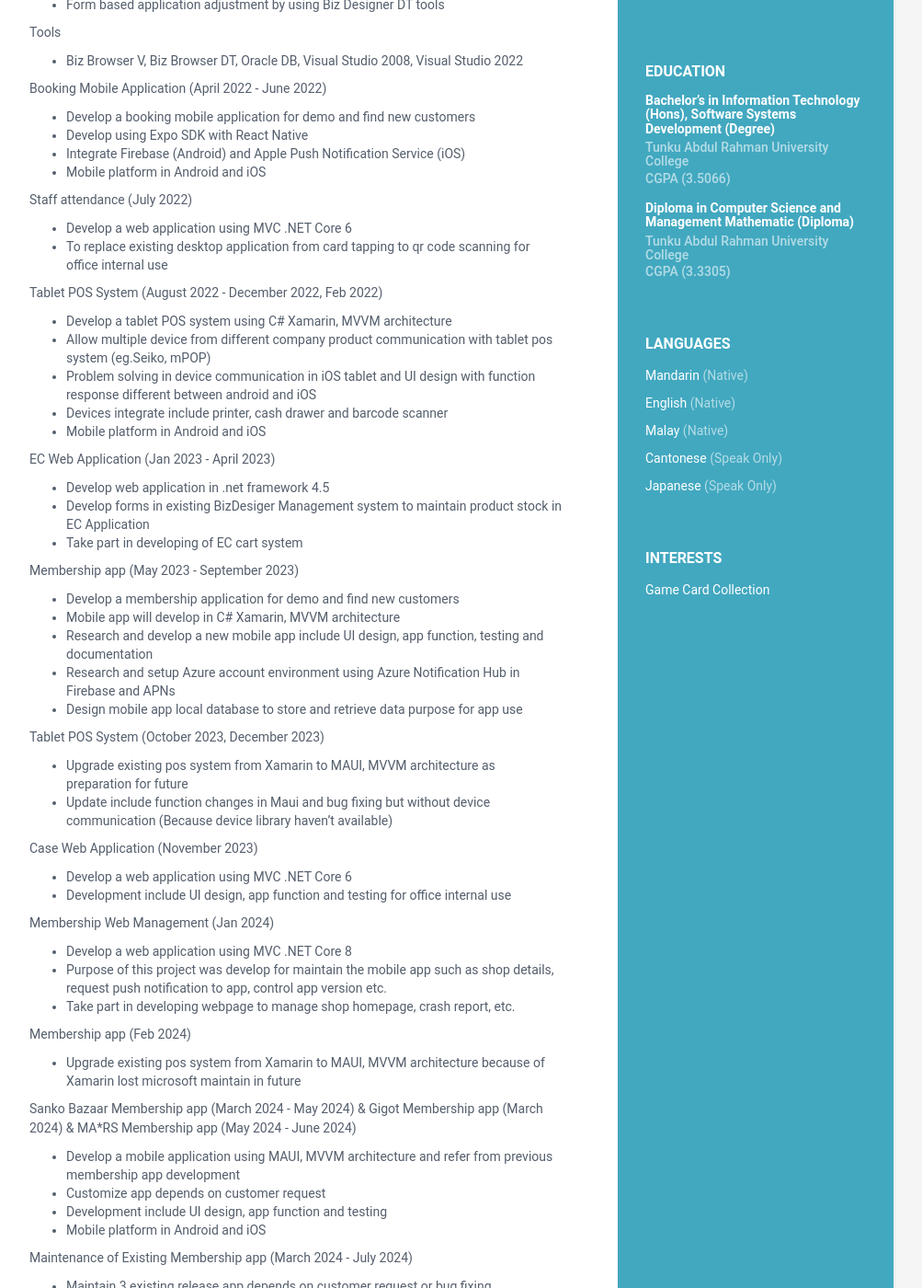
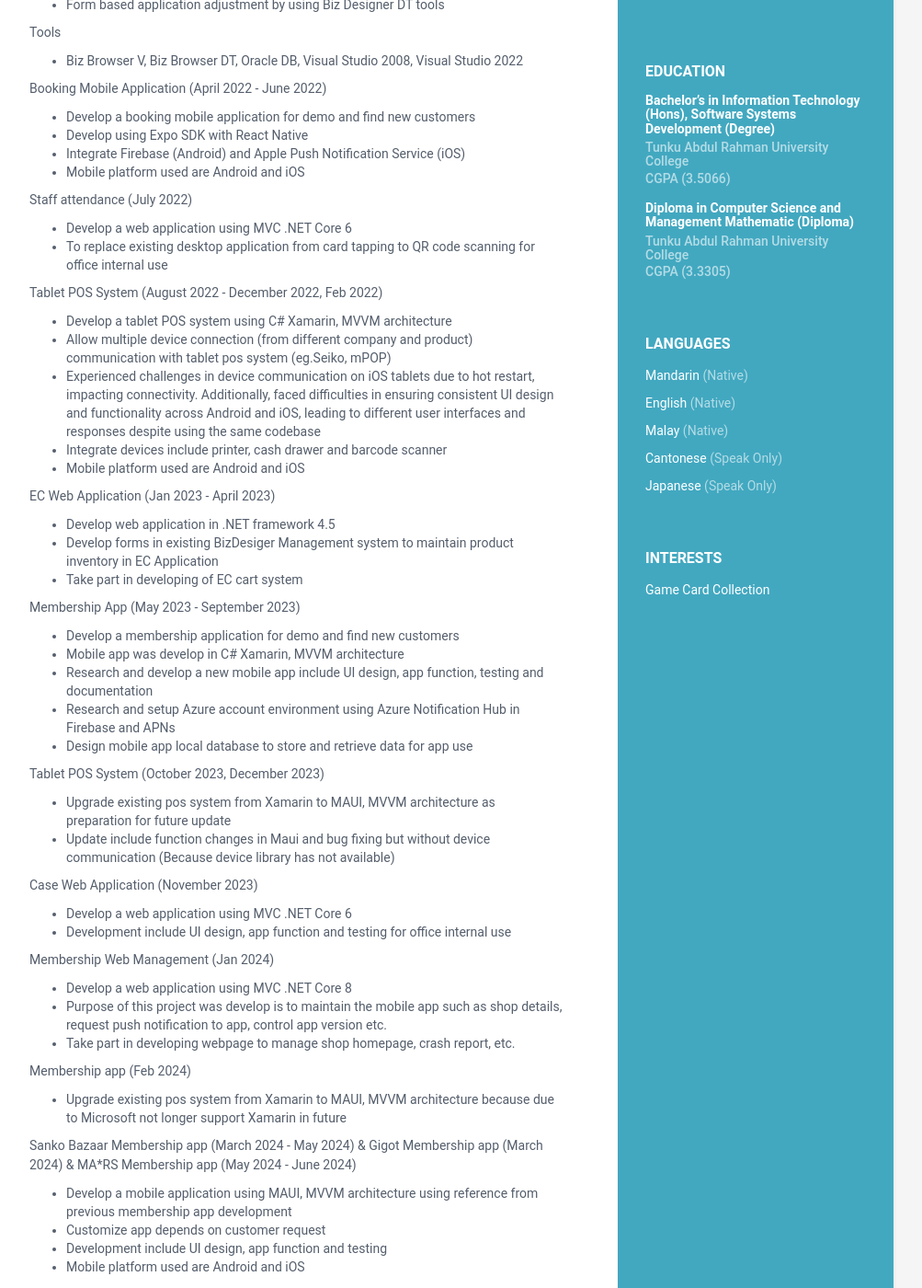
Before and after one commit to ChaliceKam/chalicekam.github.io, a Jekyll site: the page built from index.html, in a window 1280 px wide and 1400 px high, scrolled down 460 px. Shown: the whole window at 92% size, without its empty margins (168-1171 px from the left). Built offline with Jekyll 4.4.1, drawn with Linux system fonts in a browser that asks for light colours; some of the changed text lies outside the part shown.

Commit message:
Update data.yml

```diff
--- a/_data/data.yml
+++ b/_data/data.yml
@@ -51,8 +51,8 @@ sidebar:
 career-profile:
     title: Objectives
     summary: |
-      I wish to improve my programming skill in different area.
-      Research and improving my skill level to bring my best effort for the system development.
+      I eager to improve my programming skill in various area.
+      Constantly due research and improve my skill to bring my best effort for system development.
       From previous project, having experiences in form base application, device integrating and mobile app developing.
       For now, web based application might be my next concern.
 education:
@@ -80,42 +80,43 @@ experiences:
         - Develop a booking mobile application for demo and find new customers
         - Develop using Expo SDK with React Native
         - Integrate Firebase (Android) and Apple Push Notification Service (iOS)
-        - Mobile platform in Android and iOS
+        - Mobile platform used are Android and iOS
 
         Staff attendance (July 2022)
         - Develop a web application using MVC .NET Core 6
-        - To replace existing desktop application from card tapping to qr code scanning
+        - To replace existing desktop application from card tapping to QR code scanning
           for office internal use
 
         Tablet POS System (August 2022 - December 2022, Feb 2022)
         - Develop a tablet POS system using C# Xamarin, MVVM architecture
-        - Allow multiple device from different company product communication
+        - Allow multiple device connection (from different company and product) communication
           with tablet pos system (eg.Seiko, mPOP)
-        - Problem solving in device communication in iOS tablet and
-          UI design with function response different between android and iOS
-        - Devices integrate include printer, cash drawer and barcode scanner
-        - Mobile platform in Android and iOS
+        - Experienced challenges in device communication on iOS tablets due to hot restart, impacting connectivity.
+          Additionally, faced difficulties in ensuring consistent UI design and functionality across Android and iOS,
+          leading to different user interfaces and responses despite using the same codebase
+        - Integrate devices include printer, cash drawer and barcode scanner
+        - Mobile platform used are Android and iOS
 
         EC Web Application (Jan 2023 - April 2023)
-        - Develop web application in .net framework 4.5
+        - Develop web application in .NET framework 4.5
         - Develop forms in existing BizDesiger Management system
-          to maintain product stock in EC Application
+          to maintain product inventory in EC Application
         - Take part in developing of EC cart system
 
-        Membership app (May 2023 - September 2023)
+        Membership App (May 2023 - September 2023)
         - Develop a membership application for demo and find new customers
-        - Mobile app will develop in C# Xamarin, MVVM architecture
+        - Mobile app was develop in C# Xamarin, MVVM architecture
         - Research and develop a new mobile app
           include UI design, app function, testing and documentation
         - Research and setup Azure account environment
           using Azure Notification Hub in Firebase and APNs
-        - Design mobile app local database to store and retrieve data purpose for app use
+        - Design mobile app local database to store and retrieve data for app use
 
         Tablet POS System (October 2023, December 2023)
         - Upgrade existing pos system from Xamarin to MAUI, MVVM architecture
-          as preparation for future
+          as preparation for future update
         - Update include function changes in Maui and bug fixing
-          but without device communication (Because device library haven't available)
+          but without device communication (Because device library has not available)
 
         Case Web Application (November 2023)
         - Develop a web application using MVC .NET Core 6
@@ -124,7 +125,7 @@ experiences:
 
         Membership Web Management (Jan 2024)
         - Develop a web application using MVC .NET Core 8
-        - Purpose of this project was develop for maintain the mobile app
+        - Purpose of this project was develop is to maintain the mobile app
           such as shop details, request push notification to app, control
           app version etc.
         - Take part in developing webpage to manage
@@ -132,34 +133,42 @@ experiences:
 
         Membership app (Feb 2024)
         - Upgrade existing pos system from Xamarin to MAUI, MVVM architecture
-          because of Xamarin lost microsoft maintain in future
+          because due to Microsoft not longer support Xamarin in future
 
         Sanko Bazaar Membership app (March 2024 - May 2024) &
         Gigot Membership app (March 2024) &
         MA*RS Membership app (May 2024 - June 2024)
         - Develop a mobile application using MAUI, MVVM architecture
-          and refer from previous membership app development
+          using reference from previous membership app development
         - Customize app depends on customer request
         - Development include UI design, app function and testing
-        - Mobile platform in Android and iOS
+        - Mobile platform used are Android and iOS
 
         Maintenance of Existing Membership app (March 2024 - July 2024)
-        - Maintain 3 existing release app depends on
+        - Maintain 3 existing released app depends on
           customer request or bug fixing
         - Problem solving include app heavy loading, service
-          update from azure, receive news issues, etc.
+          update from azure, News receive issues, etc.
 
         Tablet POS System (July 2024)
-        - Upgrading existing pos system for multiple device integration
-          after receive Maui lastest library from Seiko
+        - Upgrade existing pos system for multiple device integration
+          after receiving Maui lastest library from Seiko
         - Implement new idea in some app features to reduce heaviness
           in data loading
+
+        Inventory Management App (August 2024 - Present)
+        - Develop a mobile app using Java, Android Studio Koala
+          for managing product inventory
+        - Currently doing research on how to develop using Java
+        - Development include use of Keyence product integration
+          for barcode scanning
+
     - role: C# Software Developer
       time: May 2016 - Jan 2020
-      company: Borderpass Travel Sdn Bhd
+      company: Borderpass Travel Sdn Bhd (https://borderpass.com/)
       details: |
         Job Scope
-        - Develop a software to building a kiosk and automate gate system for biometric enrollment and verification
+        - Develop a software to build a kiosk and automate gate system for biometric enrollment and verification
         - Problem solving on system issue to meet Malaysia immigration requirement
         - Maintain automate gate system at KLIA2, after complete Final Acceptance Test with immigration
 
@@ -192,11 +201,11 @@ projects:
 
       - title: Biz Browser V
         link: "#"
-        tagline: "Modify form and function, depends on customer request"
+        tagline: "Modify form and function for inventory management system depends on customer request"
 
       - title: Biz Browser DT
         link: "#"
-        tagline: "Upgrading whole Biz Browser V project source code into DT version. In between, adding new features and graph"
+        tagline: "Upgrading whole inventory management system from BizBrowserV. In between, adding new features and graph"
 
       - title: CreativeVisionPOS Tablet App (Android & iOS)
         link: "https://play.google.com/store/apps/details?id=jp.co.dtpnet.cvpos&hl=en"
```
